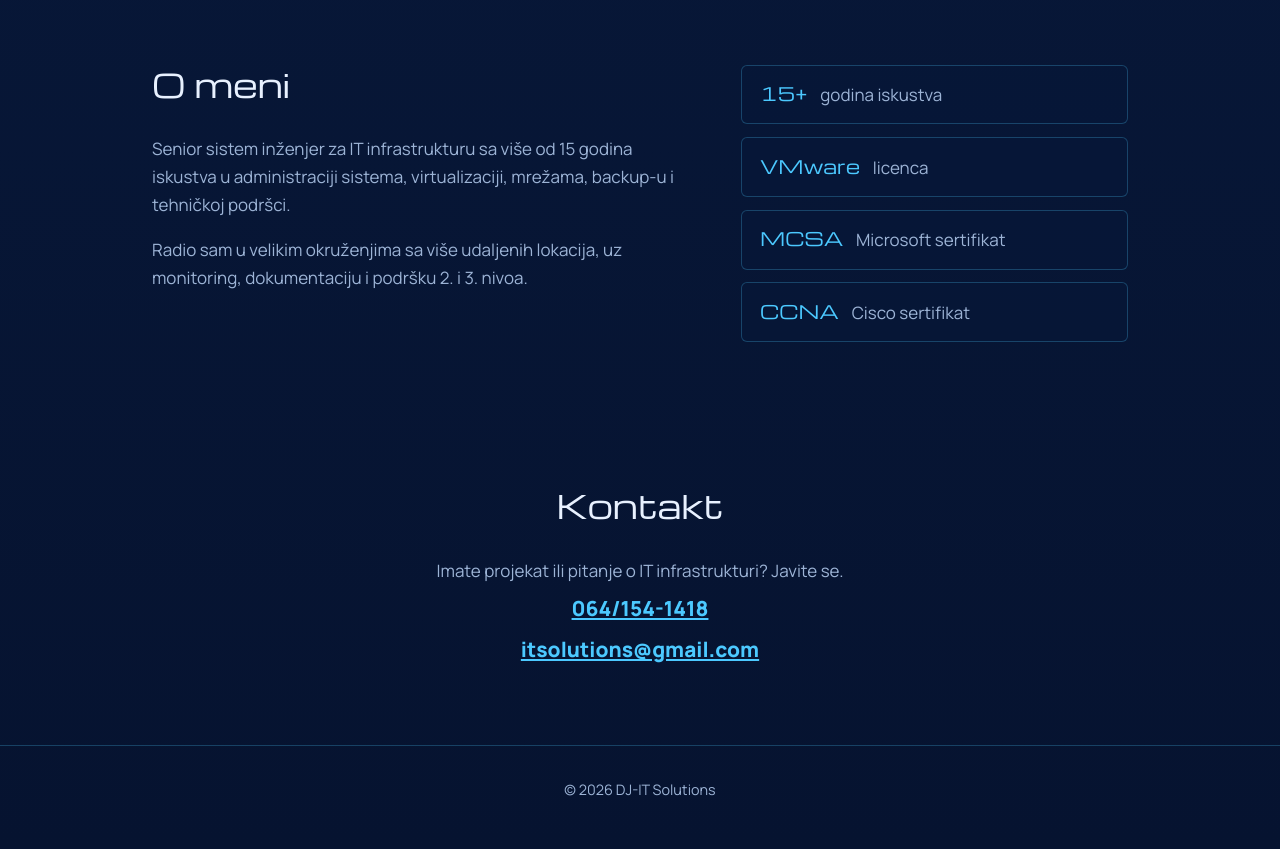
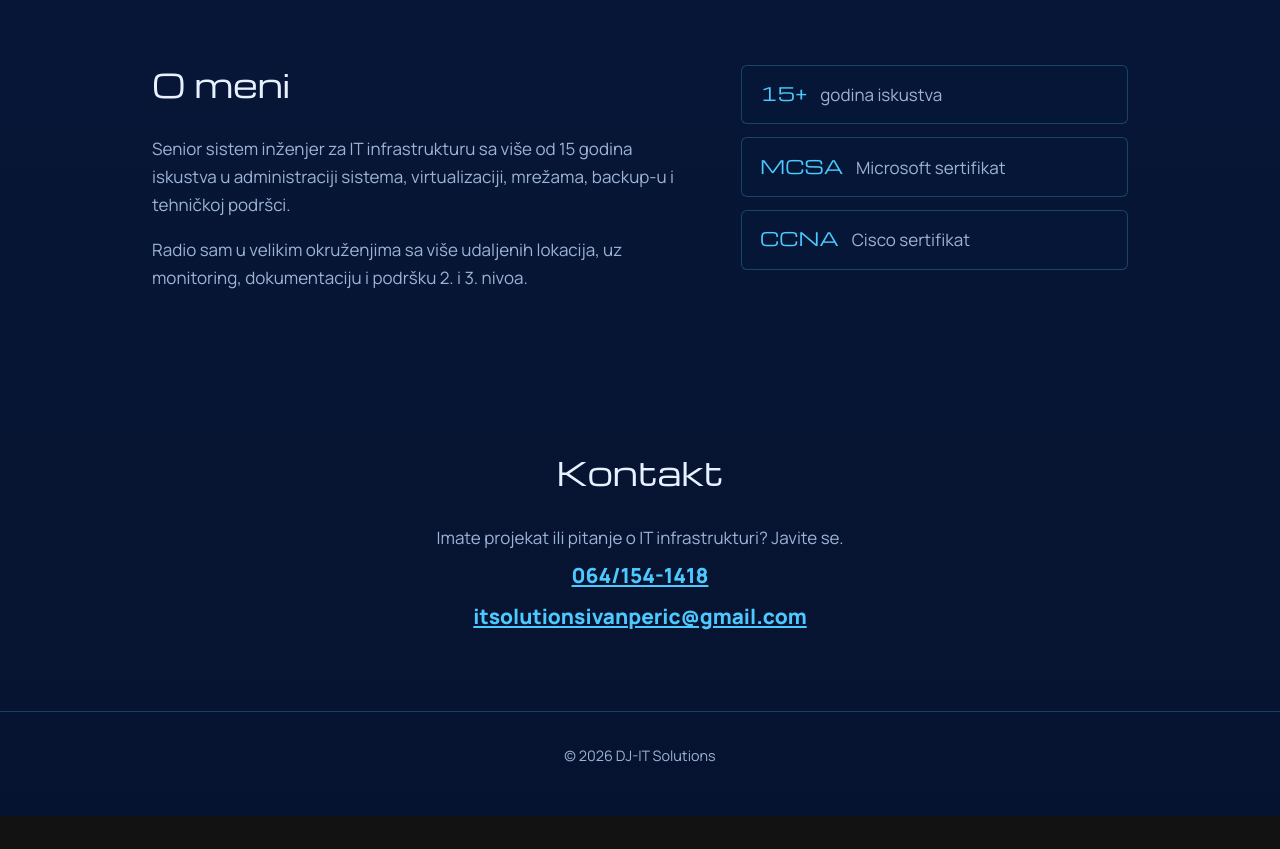
Before and after one commit to peric23/sajt, a plain HTML site: page index.html in a window 1280 px wide. Shown: the part 1960-2809 px from the top of the page. After the commit the page ends 2776 px from the top, so only its background shows below. Drawn offline with nearby package versions, Linux system fonts and the light colour scheme.

Commit message:
Update contact email in index.html

```diff
--- a/index.html
+++ b/index.html
@@ -68,7 +68,6 @@
   </div>
   <ul class="facts">
     <li><b>15+</b> <span data-i18n="f1">godina iskustva</span></li>
-    <li><b>VMware</b> <span data-i18n="f2">licenca</span></li>
     <li><b>MCSA</b> <span data-i18n="f3">Microsoft sertifikat</span></li>
     <li><b>CCNA</b> <span data-i18n="f4">Cisco sertifikat</span></li>
   </ul>
@@ -78,7 +77,7 @@
   <h2 data-i18n="c_title">Kontakt</h2>
   <p data-i18n="c_sub">Imate projekat ili pitanje o IT infrastrukturi? Javite se.</p>
   <p><a href="tel:+381641541418">064/154-1418</a></p>
-  <p><a href="mailto:itsolutions@gmail.com">itsolutions@gmail.com</a></p>
+  <p><a href="mailto:itsolutionsivanperic@gmail.com">itsolutionsivanperic@gmail.com</a></p>
 </section>
 </main>
 
```
